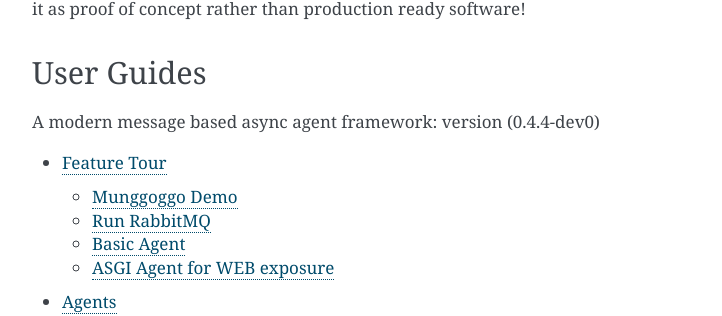
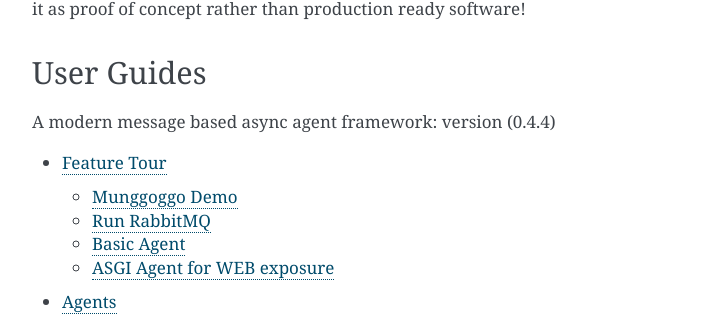
Before and after one commit to sysid/munggoggo, a Sphinx documentation site: the page built from docs/source/index.rst, in a window 1280 px wide and 900 px high, scrolled down 2092 px. Shown: the part 150-466 px from the top of the window, without its empty margins (388-1110 px from the left). Built offline with Sphinx 7.4.7, drawn with Linux system fonts in a browser that asks for light colours.

Commit message:
Bump version: 0.4.4-dev0 → 0.4.4

```diff
--- a/docs/source/index.rst
+++ b/docs/source/index.rst
@@ -110,7 +110,7 @@
 
 User Guides
 -----------
-A modern message based async agent framework: version (0.4.4-dev0)
+A modern message based async agent framework: version (0.4.4)
 
 .. toctree::
    :maxdepth: 2
--- a/munggoggo/__init__.py
+++ b/munggoggo/__init__.py
@@ -1 +1 @@
-VERSION = "0.4.4-dev0"
+VERSION = "0.4.4"
```
Also changed, not shown: .bumpversion.cfg, 1 other file.
